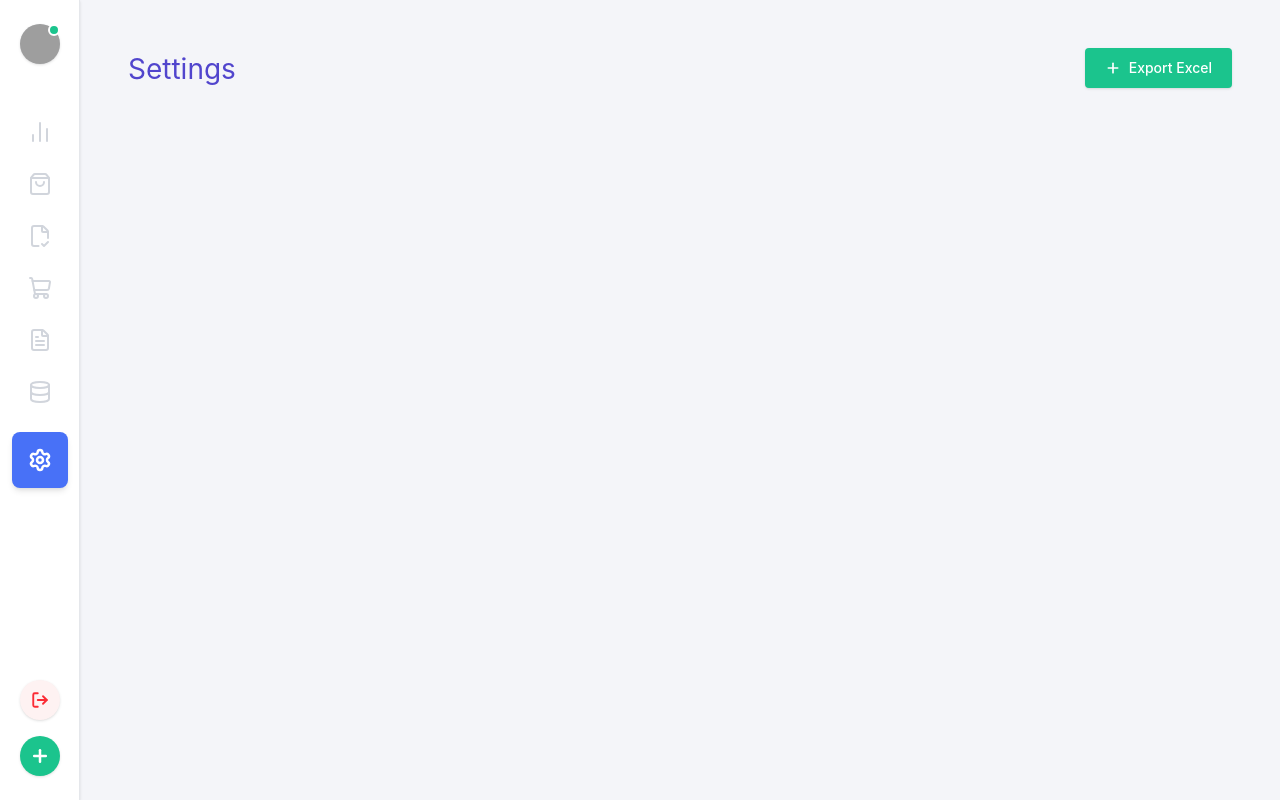
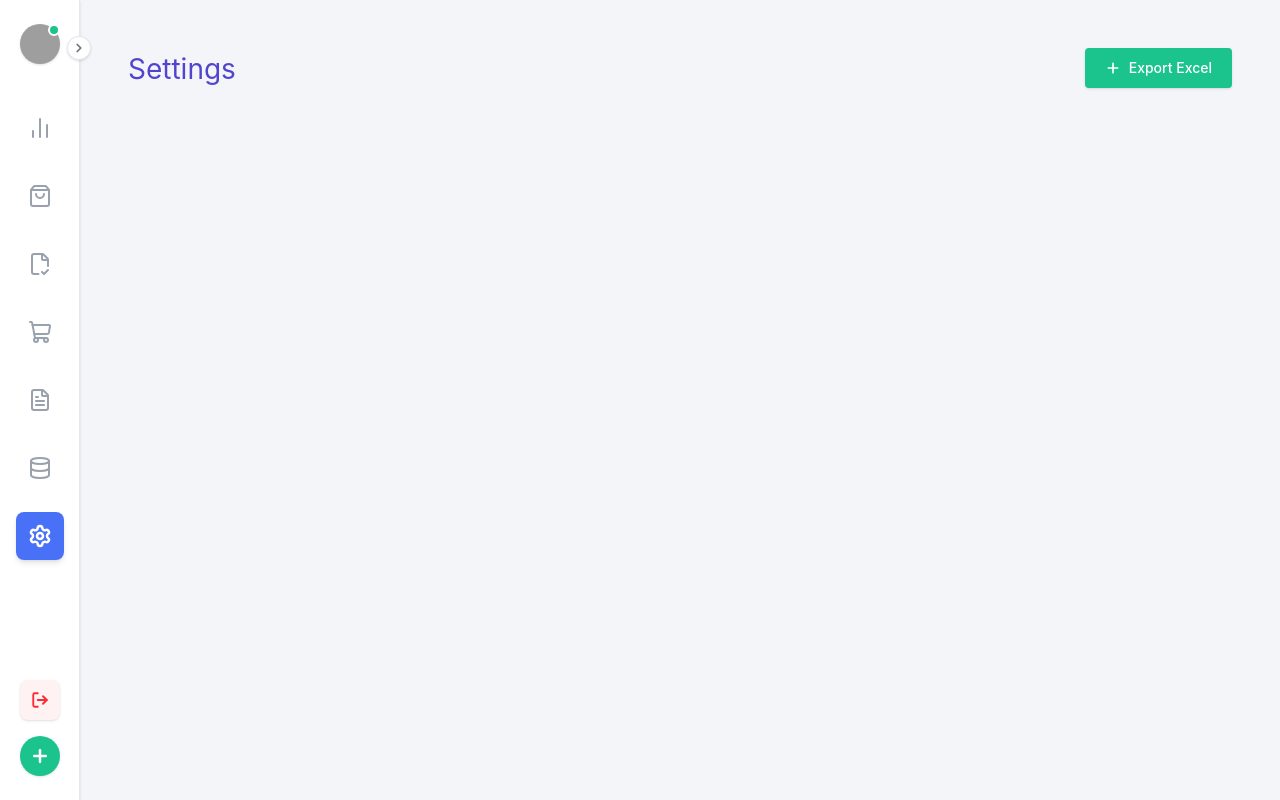
Before and after one commit to Suikayz-cmyk/IoT-frontend, a React (Vite) app: page /settings in a window 1280 px wide. Built offline with nearby package versions, Linux system fonts and the light colour scheme; sample sign-in values are in the browser's storage; grey boxes are pictures that could not be loaded.

Commit message:
feat: tambah fitur buka tutup sidebar dan simpan state

```diff
--- a/src/components/layout/DashboardLayout.tsx
+++ b/src/components/layout/DashboardLayout.tsx
@@ -1,3 +1,4 @@
+import { useState } from 'react'
 import type { ReactNode } from 'react'
 import { Link, useLocation, useNavigate } from 'react-router-dom'
 import {
@@ -9,7 +10,9 @@ import {
   Database,
   Settings,
   Plus,
-  LogOut
+  LogOut,
+  ChevronLeft,
+  ChevronRight
 } from 'lucide-react'
 
 interface DashboardLayoutProps {
@@ -30,6 +33,15 @@ const navItems = [
 export default function DashboardLayout({ children, title }: DashboardLayoutProps) {
   const location = useLocation();
   const navigate = useNavigate();
+  const [isSidebarOpen, setIsSidebarOpen] = useState(() => {
+    return localStorage.getItem('sidebarOpen') === 'true'
+  });
+
+  const toggleSidebar = () => {
+    const newState = !isSidebarOpen;
+    setIsSidebarOpen(newState);
+    localStorage.setItem('sidebarOpen', String(newState));
+  }
 
   const handleLogout = () => {
     localStorage.removeItem('token')
@@ -39,15 +51,37 @@ export default function DashboardLayout({ children, title }: DashboardLayoutProp
   return (
     <div className="min-h-screen flex bg-[#f4f5f9] font-sans">
       {/* Sidebar */}
-      <aside className="w-20 bg-white border-r border-gray-200 flex flex-col items-center py-6 shadow-sm z-10 shrink-0">
-        <div className="relative mb-12 cursor-pointer">
-          <div className="w-10 h-10 rounded-full bg-gray-200 overflow-hidden shadow-sm">
-            <img src="https://api.dicebear.com/7.x/avataaars/svg?seed=Aryo" alt="Avatar" className="w-full h-full object-cover" />
+      <aside
+        className={`relative bg-white border-r border-gray-200 flex flex-col py-6 shadow-sm z-10 shrink-0 transition-all duration-300 ease-in-out ${
+          isSidebarOpen ? 'w-64 px-4' : 'w-20 items-center'
+        }`}
+      >
+        {/* Toggle Button */}
+        <button
+          onClick={toggleSidebar}
+          className="absolute -right-3 top-9 bg-white border border-gray-200 text-gray-500 rounded-full p-1 shadow-sm hover:text-gray-800 hover:bg-gray-50 z-20 transition-transform"
+        >
+          {isSidebarOpen ? <ChevronLeft size={14} strokeWidth={3} /> : <ChevronRight size={14} strokeWidth={3} />}
+        </button>
+
+        {/* Top: Avatar */}
+        <div className={`flex items-center gap-3 mb-10 cursor-pointer ${isSidebarOpen ? 'px-2' : ''}`}>
+          <div className="relative shrink-0">
+            <div className="w-10 h-10 rounded-full bg-gray-200 overflow-hidden shadow-sm">
+              <img src="https://api.dicebear.com/7.x/avataaars/svg?seed=Aryo" alt="Avatar" className="w-full h-full object-cover" />
+            </div>
+            <div className="absolute top-0 right-0 w-3 h-3 bg-[#1bc48d] border-2 border-white rounded-full"></div>
           </div>
-          <div className="absolute top-0 right-0 w-3 h-3 bg-[#1bc48d] border-2 border-white rounded-full"></div>
+          {isSidebarOpen && (
+            <div className="flex flex-col overflow-hidden whitespace-nowrap ">
+              <span className="text-sm font-bold text-gray-800 truncate">Aryo</span>
+              <span className="text-xs font-medium text-gray-400 truncate">Administrator</span>
+            </div>
+          )}
         </div>
 
-        <nav className="flex flex-col gap-7 flex-1 w-full items-center mt-2">
+        {/* Middle: Navigation Icons */}
+        <nav className={`flex flex-col flex-1 w-full ${isSidebarOpen ? 'gap-2' : 'gap-5 items-center'}`}>
           {navItems.map((item) => {
             const isActive = location.pathname === item.path;
             const Icon = item.icon;
@@ -56,30 +90,46 @@ export default function DashboardLayout({ children, title }: DashboardLayoutProp
               <Link
                 key={item.path}
                 to={item.path}
-                title={item.label}
-                className={isActive
-                  ? "bg-[#4871f7] text-white w-14 h-14 rounded-lg flex items-center justify-center shadow-md transition-transform hover:scale-105"
-                  : "text-gray-300 hover:text-gray-500 transition-colors"
-                }
+                title={!isSidebarOpen ? item.label : undefined}
+                className={`flex items-center gap-4 transition-colors ${
+                  isSidebarOpen
+                    ? 'px-3 py-3 rounded-lg w-full'
+                    : 'justify-center w-12 h-12 rounded-lg'
+                } ${
+                  isActive
+                    ? "bg-[#4871f7] text-white shadow-md transition-transform hover:scale-105"
+                    : "text-gray-400 hover:text-gray-600 hover:bg-gray-50"
+                }`}
               >
-                <Icon size={24} strokeWidth={isActive ? 2.5 : 2} />
+                <Icon size={24} strokeWidth={isActive ? 2.5 : 2} className="shrink-0" />
+                {isSidebarOpen && (
+                  <span className={`font-semibold whitespace-nowrap  ${isActive ? 'text-white' : 'text-gray-600'}`}>
+                    {item.label}
+                  </span>
+                )}
               </Link>
             )
           })}
         </nav>
 
         {/* Bottom: Logout and Plus Button */}
-        <div className="mt-auto pt-6 flex flex-col gap-4 items-center">
+        <div className={`mt-auto pt-6 flex flex-col gap-4 ${isSidebarOpen ? 'w-full' : 'items-center'}`}>
           <button
             onClick={handleLogout}
-            title="Logout"
-            className="w-10 h-10 rounded-full bg-red-50 hover:bg-red-100 text-red-500 flex items-center justify-center shadow-sm transition-transform hover:scale-105"
+            title={!isSidebarOpen ? "Logout" : undefined}
+            className={`flex items-center gap-4 rounded-lg bg-red-50 hover:bg-red-100 text-red-500 shadow-sm transition-transform hover:scale-105 ${
+              isSidebarOpen ? 'px-4 py-3 w-full' : 'w-10 h-10 justify-center rounded-full'
+            }`}
           >
-            <LogOut size={18} strokeWidth={2.5} />
+            <LogOut size={18} strokeWidth={2.5} className="shrink-0" />
+            {isSidebarOpen && <span className="font-semibold whitespace-nowrap ">Logout</span>}
           </button>
 
-          <button className="w-10 h-10 rounded-full bg-[#1bc48d] hover:bg-[#15a878] text-white flex items-center justify-center shadow-sm transition-transform hover:scale-105">
-            <Plus size={20} strokeWidth={3} />
+          <button className={`flex items-center gap-3 bg-[#1bc48d] hover:bg-[#15a878] text-white shadow-sm transition-transform hover:scale-105 ${
+            isSidebarOpen ? 'px-4 py-3 rounded-lg w-full justify-center' : 'w-10 h-10 justify-center rounded-full'
+          }`}>
+            <Plus size={20} strokeWidth={3} className="shrink-0" />
+            {isSidebarOpen && <span className="font-semibold whitespace-nowrap ">Tambah Data</span>}
           </button>
         </div>
       </aside>
```
